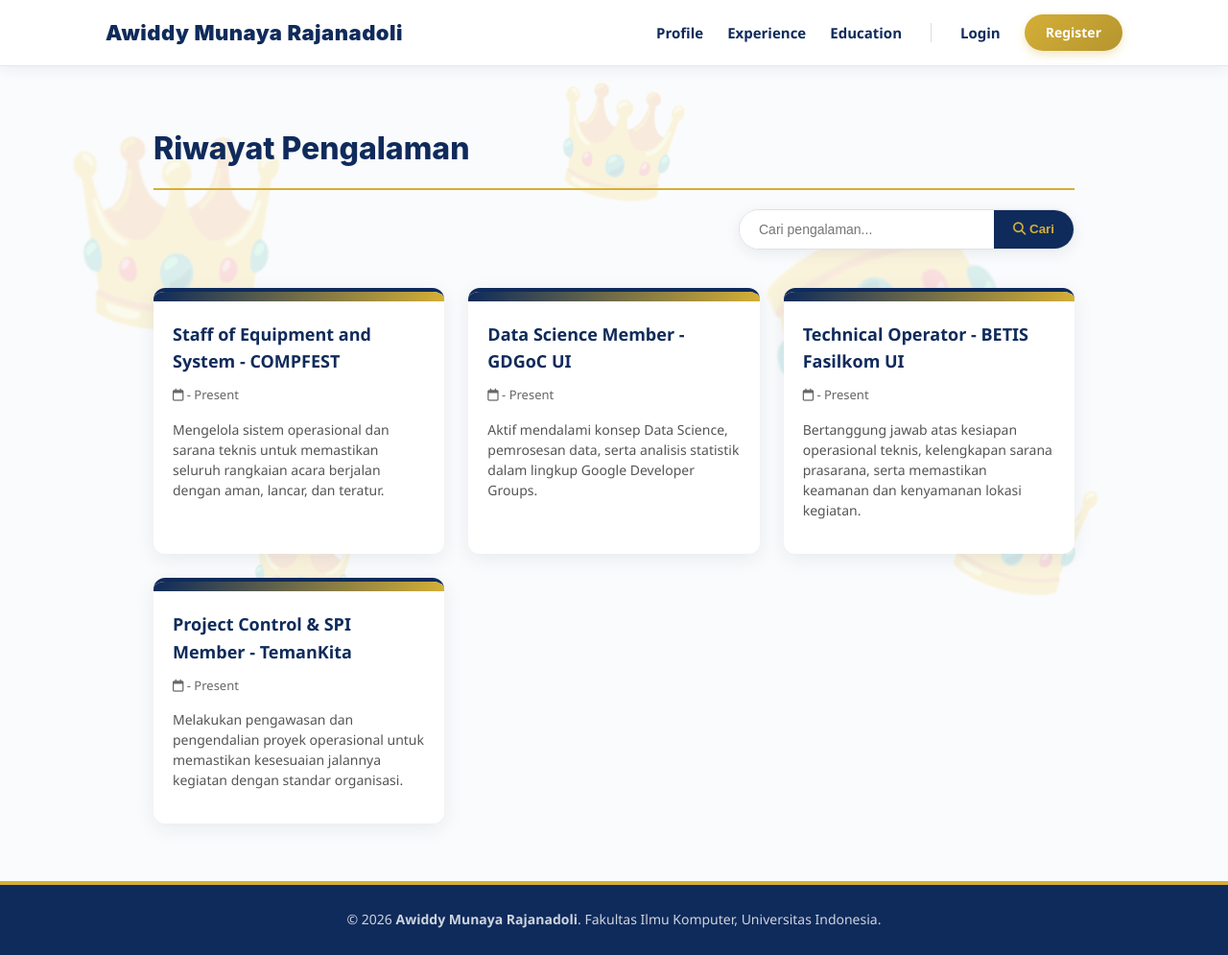
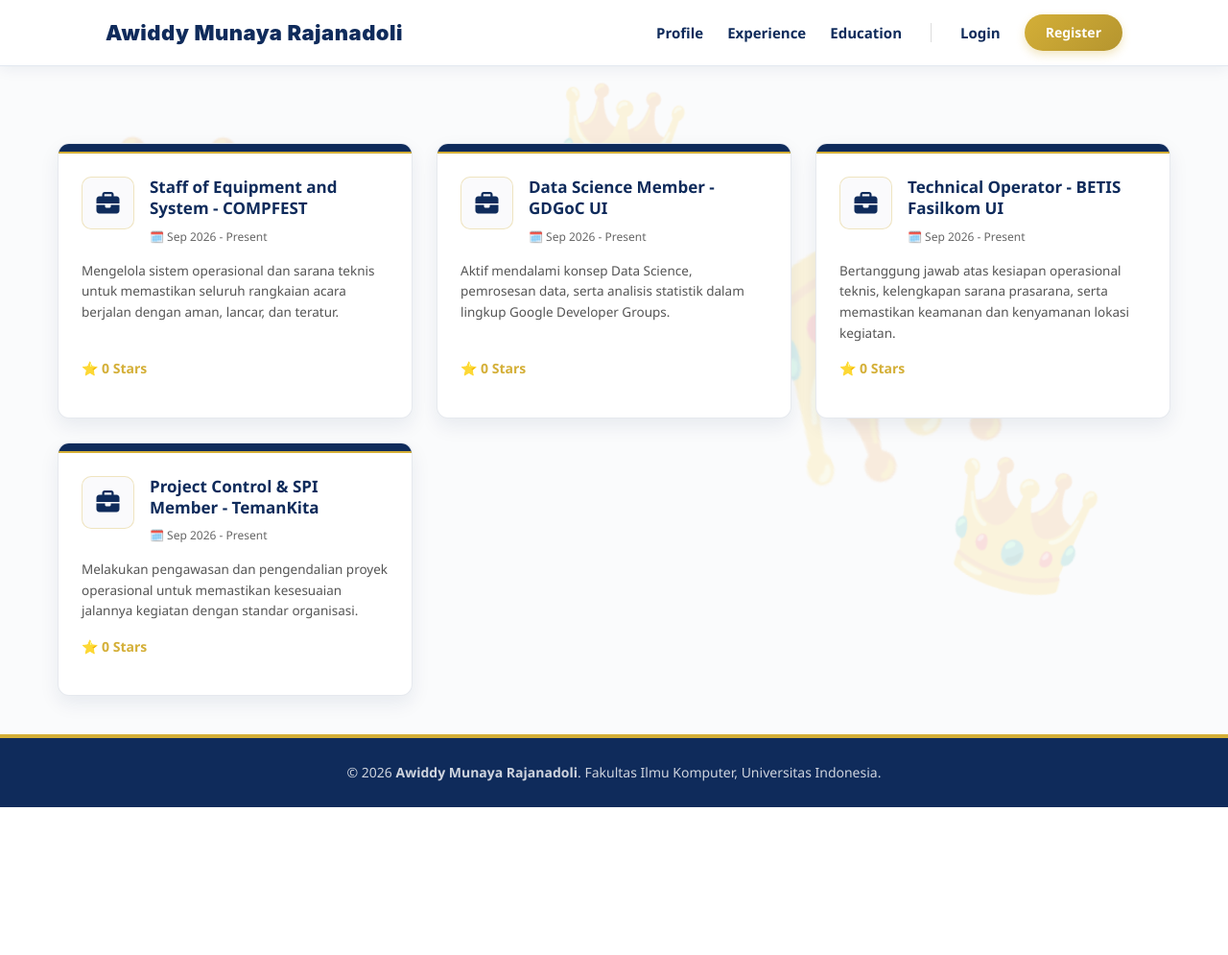
Before and after one commit to awiddymunaya/myportofolio, a Django app: page /experience/ in a window 1280 px wide. Shown: the whole page at 96% size. After the commit the page ends 841 px from the top, so only its background shows below. Run offline with Django 5.2, Linux system fonts and the light colour scheme; data comes from the database, SQL or seed files in the repository; tables that the repository leaves empty hold one stand-in row (values such as "Sample post").

```diff
--- a/templates/experience.html
+++ b/templates/experience.html
@@ -1,238 +1,269 @@
-{% extends "base.html" %}
+{% extends 'base.html' %}
+{% load static %}
 
 {% block meta %}
-    <title>Experience - {{ name }}</title>
 <style>
     .exp-section {
-            padding: 60px 20px;
-            max-width: 1000px;
+        padding: 40px 20px;
+        max-width: 1200px;
         margin: 0 auto;
-        }
-        .exp-header {
-            display: flex;
-            justify-content: space-between;
-            align-items: center;
-            margin-bottom: 20px;
-            border-bottom: 2px solid #D4AF37;
-            padding-bottom: 15px;
-        }
-        .exp-header h1 {
-            color: #0f2b5b;
-            margin: 0;
-            font-size: 32px;
-            font-weight: 800;
-        }
-        .btn-add-gold {
-            padding: 10px 20px;
-            background: linear-gradient(135deg, #D4AF37, #B5952F);
-            color: white;
-            text-decoration: none;
-            border-radius: 30px;
-            font-weight: bold;
-            font-size: 14px;
-            box-shadow: 0 4px 10px rgba(212, 175, 55, 0.3);
-            transition: transform 0.2s;
-        }
-        .btn-add-gold:hover {
-            transform: translateY(-2px);
+        font-family: 'Segoe UI', system-ui, -apple-system, sans-serif;
     }
 
-        /* --- Kotak Pencarian Elegan --- */
-        .search-container {
+    .exp-header-container {
+        text-align: center;
         margin-bottom: 40px;
-            display: flex;
-            justify-content: flex-end;
-        }
-        .search-form {
-            display: flex;
-            width: 100%;
-            max-width: 350px;
-            box-shadow: 0 4px 15px rgba(15, 43, 91, 0.08);
-            border-radius: 30px;
-            overflow: hidden;
-            border: 1px solid #e0e0e0;
-            transition: border-color 0.3s;
-        }
-        .search-form:focus-within {
-            border-color: #D4AF37;
-        }
-        .search-input {
-            flex: 1;
-            padding: 12px 20px;
-            border: none;
-            outline: none;
-            font-size: 14px;
-            color: #333;
-        }
-        .search-btn {
-            background-color: #0f2b5b;
-            color: #D4AF37;
-            border: none;
-            padding: 0 20px;
-            font-weight: bold;
-            cursor: pointer;
-            transition: background-color 0.2s;
-        }
-        .search-btn:hover {
-            background-color: #1a365d;
     }
 
-        /* Grid Gaya Kartu Instagram */
+    .btn-add-gold {
+        display: inline-block;
+        padding: 10px 25px;
+        background: linear-gradient(135deg, #D4AF37, #B5952F);
+        color: #ffffff;
+        text-decoration: none;
+        border-radius: 20px;
+        font-weight: 800;
+        font-size: 14px;
+        box-shadow: 0 4px 15px rgba(212, 175, 55, 0.4);
+        transition: transform 0.2s;
+        margin-bottom: 20px;
+    }
+    .btn-add-gold:hover { transform: translateY(-2px); }
+
     .exp-grid {
         display: grid;
-            grid-template-columns: repeat(auto-fill, minmax(300px, 1fr));
+        grid-template-columns: repeat(auto-fill, minmax(320px, 1fr));
         gap: 25px;
     }
+
     .exp-card {
-            background: white;
+        background: #ffffff;
         border-radius: 12px;
         overflow: hidden;
-            box-shadow: 0 5px 20px rgba(15, 43, 91, 0.08);
-            border-top: 4px solid #0f2b5b;
-            transition: transform 0.3s;
+        box-shadow: 0 8px 20px rgba(15, 43, 91, 0.08);
+        border: 1px solid rgba(15, 43, 91, 0.1);
+        display: flex;
+        flex-direction: column;
+        transition: transform 0.2s, box-shadow 0.2s;
+        position: relative;
     }
+
     .exp-card:hover {
         transform: translateY(-5px);
+        box-shadow: 0 12px 25px rgba(15, 43, 91, 0.15);
     }
 
-        .exp-img {
+    /* Batas atas kotak Royal Blue */
+    .exp-card::before {
+        content: '';
+        height: 8px;
+        background: #0f2b5b;
+        display: block;
+        border-bottom: 2px solid #D4AF37;
+    }
+
+    .exp-body {
+        padding: 24px;
+        display: flex;
+        flex-direction: column;
+        flex-grow: 1;
+    }
+
+    /* TATA LETAK BARIS ATAS: LOGO & JUDUL */
+    .exp-top-row {
+        display: flex;
+        gap: 16px;
+        margin-bottom: 16px;
+        align-items: flex-start;
+    }
+
+    .exp-logo {
+        width: 55px;
+        height: 55px;
+        flex-shrink: 0;
+        border-radius: 10px;
+        background: #fafafc;
+        border: 1px solid rgba(212, 175, 55, 0.3);
+        display: flex;
+        align-items: center;
+        justify-content: center;
+        overflow: hidden;
+        padding: 5px;
+    }
+
+    .exp-logo img {
         width: 100%;
-            height: 180px;
-            object-fit: cover;
-            filter: contrast(1.1);
+        height: 100%;
+        object-fit: contain;
     }
-        .exp-content {
-            padding: 20px;
+
+    .exp-logo-fallback {
+        color: #0f2b5b;
+        font-size: 24px;
     }
+
+    .exp-title-box {
+        flex-grow: 1;
+    }
+
     .exp-title {
         color: #0f2b5b;
-            margin: 0 0 5px 0;
-            font-size: 18px;
+        font-size: 17px;
+        font-weight: 800;
+        margin: 0 0 8px 0;
+        line-height: 1.3;
     }
-        .exp-org {
+
+    .exp-date {
+        color: #666;
+        font-size: 12px;
+        margin: 0;
+        display: flex;
+        align-items: center;
+        gap: 6px;
+    }
+
+    .exp-desc {
+        color: #555;
+        font-size: 13.5px;
+        line-height: 1.6;
+        margin: 0 0 15px 0;
+    }
+
+    /* FOTO BUKTI KEGIATAN */
+    .exp-proof-photo {
+        width: 100%;
+        height: 160px; /* Tinggi foto dokumentasi */
+        border-radius: 8px;
+        margin-bottom: 15px;
+        overflow: hidden;
+        border: 1px solid rgba(15, 43, 91, 0.1);
+        background-color: #f8f9fa;
+    }
+
+    .exp-proof-photo img {
+        width: 100%;
+        height: 100%;
+        object-fit: cover; /* Agar foto penuh menutupi kotak */
+    }
+
+    .exp-stars {
+        font-size: 14px;
         color: #D4AF37;
         font-weight: bold;
-            margin: 0 0 10px 0;
-            font-size: 14px;
-        }
-        .exp-date {
-            color: #666;
-            font-size: 13px;
         margin-bottom: 15px;
-        }
-        .exp-desc {
-            font-size: 14px;
-            color: #555;
-            line-height: 1.5;
-            margin-bottom: 15px;
+        margin-top: auto; /* Mendorong bintang dan tombol ke paling bawah */
+        display: flex;
+        align-items: center;
+        gap: 5px;
     }
 
+    /* TOMBOL EDIT & HAPUS */
     .exp-actions {
         display: flex;
-            gap: 10px;
-            border-top: 1px solid #eee;
-            padding-top: 15px;
+        gap: 12px;
+        border-top: 1px solid #f0f0f0;
+        padding-top: 16px;
     }
+
     .btn-action {
         flex: 1;
+        padding: 8px 0;
         text-align: center;
-            padding: 8px 0;
-            border-radius: 4px;
+        border-radius: 6px;
         font-size: 13px;
-            font-weight: bold;
+        font-weight: 700;
         text-decoration: none;
         cursor: pointer;
-            box-sizing: border-box;
+        transition: opacity 0.2s;
     }
-        .btn-edit { background: #0f2b5b; color: #D4AF37; border: 1px solid #0f2b5b; }
-        .btn-delete { background: white; color: #c62828; border: 1px solid #c62828; }
+    .btn-action:hover { opacity: 0.8; }
+
+    .btn-edit {
+        background-color: #0f2b5b;
+        color: white;
+        border: none;
+    }
+
+    .btn-delete {
+        background-color: transparent;
+        color: #c62828;
+        border: 1px solid #c62828;
+    }
+
 </style>
 {% endblock meta %}
 
 {% block content %}
 <section class="exp-section">
-    <div class="exp-header">
-        <h1>Riwayat Pengalaman</h1>
-
-        <!-- HANYA PEMILIK (SUPERUSER) YANG BISA MELIHAT TOMBOL TAMBAH -->
+    <div class="exp-header-container">
         {% if user.is_superuser %}
             <a href="{% url 'main:create_experience' %}" class="btn-add-gold">+ Tambah Pengalaman</a>
         {% endif %}
     </div>
 
-    <!-- Formulir Pencarian (Search Bar) -->
-    <div class="search-container">
-        <form method="GET" class="search-form">
-            <input type="text" name="q" class="search-input" placeholder="Cari pengalaman..." value="{{ request.GET.q }}">
-            <button type="submit" class="search-btn"><i class="fa-solid fa-magnifying-glass"></i> Cari</button>
-        </form>
-    </div>
-
     <div class="exp-grid">
         {% for exp in experiences %}
             <div class="exp-card">
+                <div class="exp-body">
 
-                {% if "TemanKita" in exp.organization %}
-                    <img src="/static/img/TemanKita.jpg" alt="TemanKita" class="exp-img">
-                {% elif "BETIS" in exp.organization %}
-                    <img src="/static/img/Betis.jpg" alt="BETIS" class="exp-img">
+                    <!-- BARIS ATAS: LOGO & JUDUL -->
+                    <div class="exp-top-row">
+                        <div class="exp-logo">
+                            <!-- LOGIKA BARU: Otomatis memanggil logo_url dari Database -->
+                            {% if exp.logo_url %}
+                                <img src="{{ exp.logo_url }}" alt="Logo" onerror="this.style.display='none'">
                             {% else %}
-                    <div style="height: 10px; background: linear-gradient(90deg, #0f2b5b, #D4AF37);"></div>
+                                <i class="fa-solid fa-briefcase exp-logo-fallback"></i>
                             {% endif %}
+                        </div>
 
-                <div class="exp-content">
+                        <div class="exp-title-box">
                             <h3 class="exp-title">{{ exp.title }}</h3>
-                    <p class="exp-org">{{ exp.organization }}</p>
-                    <p class="exp-date"><i class="fa-regular fa-calendar"></i> {{ exp.start_date|date:"M Y" }} - {% if exp.end_date %}{{ exp.end_date|date:"M Y" }}{% else %}Present{% endif %}</p>
+                            <p class="exp-date">
+                                🗓️ {% if exp.started_at %}{{ exp.started_at|date:"M Y" }}{% else %}-{% endif %}
+                                -
+                                {% if exp.is_ongoing or not exp.ended_at %}Present{% else %}{{ exp.ended_at|date:"M Y" }}{% endif %}
+                            </p>
+                        </div>
+                    </div>
 
-                    {% if exp.description %}
+                    <!-- DESKRIPSI -->
                     <p class="exp-desc">{{ exp.description }}</p>
-                    {% endif %}
 
-                    <!-- FITUR BARU: TOMBOL BINTANG (STAR) UNTUK SEMUA USER LOGIN -->
-                    {% if user.is_authenticated %}
-                        <div style="margin-bottom: 15px;">
-                            <form method="POST" action="{% url 'main:toggle_star' exp.id %}" style="display:inline;">
-                                {% csrf_token %}
-                                <button type="submit" style="background: none; border: none; cursor: pointer; color: #D4AF37; font-size: 16px; padding: 0;">
-                                    {% if user in exp.stars.all %}
-                                        <!-- Bintang penuh jika sudah dilike -->
-                                        <i class="fa-solid fa-star"></i>
-                                    {% else %}
-                                        <!-- Bintang kosong jika belum dilike -->
-                                        <i class="fa-regular fa-star"></i>
-                                    {% endif %}
-                                    <span style="font-size: 14px; font-weight: bold; color: #333; margin-left: 5px;">{{ exp.total_stars }} Stars</span>
-                                </button>
-                            </form>
+                    <!-- FOTO BUKTI KEGIATAN (DARI DATABASE PWS/FORM) -->
+                    {% if exp.thumbnail %}
+                        <div class="exp-proof-photo">
+                            <img src="{{ exp.thumbnail }}" alt="Bukti Kegiatan" onerror="this.style.display='none'">
                         </div>
                     {% endif %}
 
-                    <!-- TOMBOL AKSI: HANYA MUNCUL JIKA USER ADALAH PEMILIK ATAU EDITOR -->
+                    <!-- BINTANG -->
+                    <div class="exp-stars">
+                        ⭐ {{ exp.total_stars }} Stars
+                    </div>
+
+                    <!-- TOMBOL AKSI -->
                     {% if user.is_superuser or is_editor %}
                         <div class="exp-actions">
-
-                            <!-- Tombol Edit: Untuk Pemilik (Superuser) DAN Editor -->
                             <a href="{% url 'main:update_experience' exp.id %}" class="btn-action btn-edit">Edit</a>
 
-                            <!-- Tombol Hapus: HANYA Untuk Pemilik (Superuser) -->
                             {% if user.is_superuser %}
-                                <form method="post" action="{% url 'main:delete_experience' exp.id %}" style="flex: 1; margin: 0; display: flex;">
+                                <form method="POST" action="{% url 'main:delete_experience' exp.id %}" style="flex: 1; margin: 0; display: flex;">
                                     {% csrf_token %}
-                                    <button type="submit" class="btn-action btn-delete" style="width: 100%; border: 1px solid #c62828; background: transparent;" onclick="return confirm('Yakin ingin menghapus?');">Hapus</button>
+                                    <button type="submit" class="btn-action btn-delete" style="width: 100%;" onclick="return confirm('Yakin ingin menghapus pengalaman ini?')">Hapus</button>
                                 </form>
+                            {% endif %}
+                        </div>
                     {% endif %}
 
                 </div>
-                    {% endif %}
-                </div>
             </div>
         {% empty %}
-            <div style="grid-column: 1 / -1; text-align: center; padding: 40px; border: 2px dashed #0f2b5b; border-radius: 12px; color: #0f2b5b;">
-                <p>Belum ada riwayat pengalaman yang tercatat atau sesuai dengan pencarianmu.</p>
+            <div style="text-align: center; padding: 40px; border: 1px dashed #D4AF37; border-radius: 12px; color: #0f2b5b; grid-column: 1 / -1; background: white;">
+                <p>Belum ada pengalaman yang tercatat.</p>
             </div>
         {% endfor %}
-
     </div>
 </section>
 {% endblock content %}
```
Also changed, not shown: main/forms.py (+19 -11 lines), main/models.py (+9 -2 lines). Lines whose indentation alone changed are shown as unchanged.
